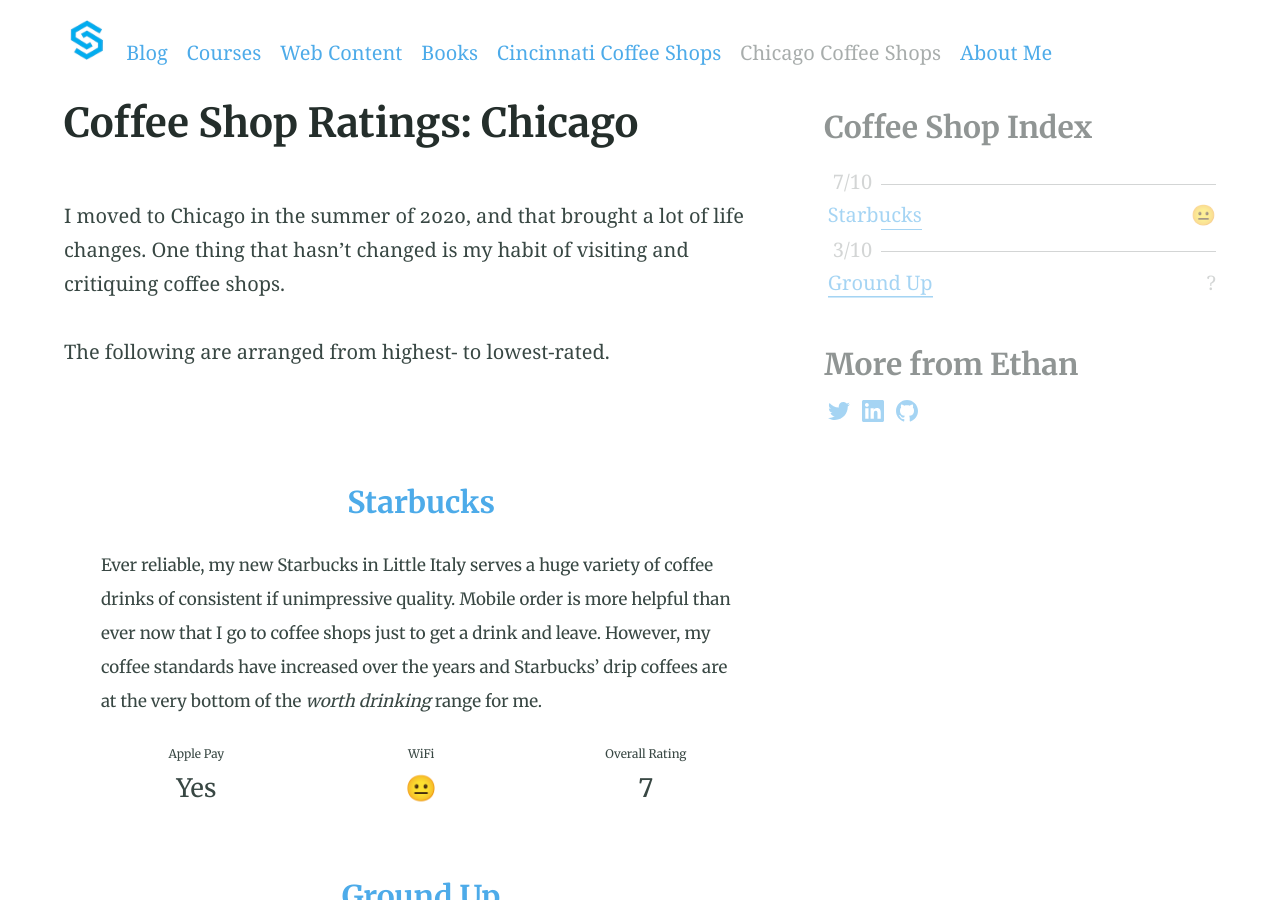
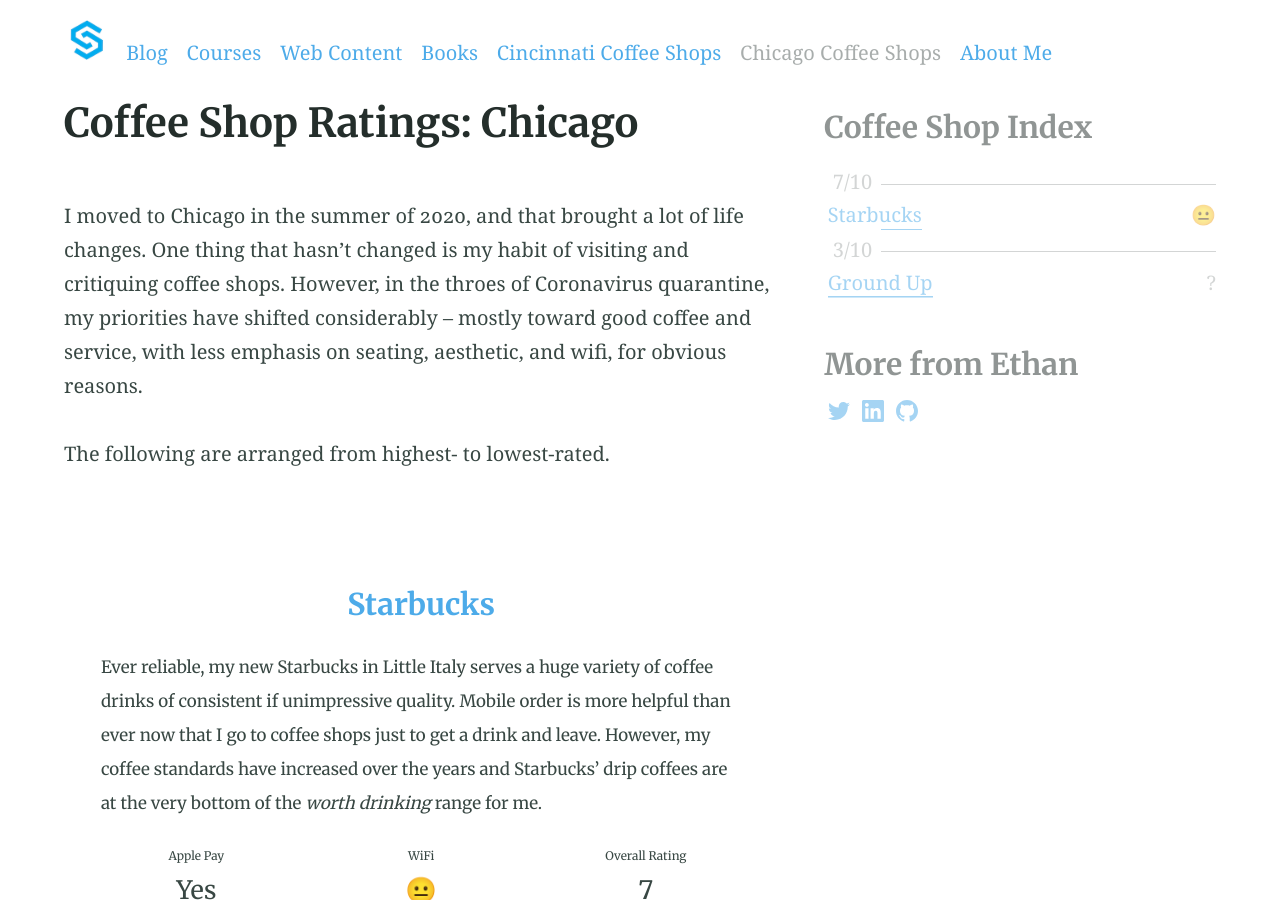
Before and after one commit to eswan18/ethanswan.com, a Jekyll site: the page built from coffee_shop_ratings/chicago.md, in a window 1280 px wide and 900 px high. Built offline with Jekyll 4.4.1, drawn with Linux system fonts in a browser that asks for light colours.

```diff
--- a/_includes/nav-coffee-shops.html
+++ b/_includes/nav-coffee-shops.html
@@ -10,7 +10,7 @@
         </div>
       {% endunless %}
       <li class="item  item--shop">
-          <a href="/coffee_shop_ratings/#{{ shop.name | slugify }}">{{ shop.name }}</a>
+          <a href="/coffee_shop_ratings/{{page.city}}/#{{ shop.name | slugify }}">{{ shop.name }}</a>
           <span class="coffee-shop-attributes">
             {{ shop.wifi }}
           </span>
--- a/coffee_shop_ratings/chicago.md
+++ b/coffee_shop_ratings/chicago.md
@@ -7,11 +7,16 @@ aside-type: coffee-shops
 
 I moved to Chicago in the summer of 2020, and that brought a lot of life changes.
 One thing that hasn't changed is my habit of visiting and critiquing coffee shops.
+However, in the throes of Coronavirus quarantine, my priorities have shifted considerably -- mostly toward good coffee and service, with less emphasis on seating, aesthetic, and wifi, for obvious reasons.
 
 The following are arranged from highest- to lowest-rated.
 <br><br>
 
-{% assign shops = site.coffee_shops | where:"city","Chicago" | sort: 'rating' %}
+{% comment %}
+  This should all be moved to an includes file -- it's identical
+  to what's in the other page file.
+{% endcomment %}
+{% assign shops = site.coffee_shops | where:"city",page.city | sort: 'rating' %}
 {% for shop in shops reversed %}
 <div class="coffee-shop" id="{{ shop.name | slugify }}">
 <table>
```
Also changed, not shown: coffee_shop_ratings/cincinnati.md (+1 -1 lines).
